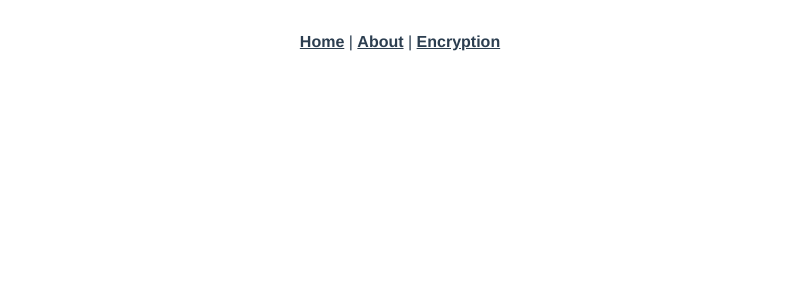
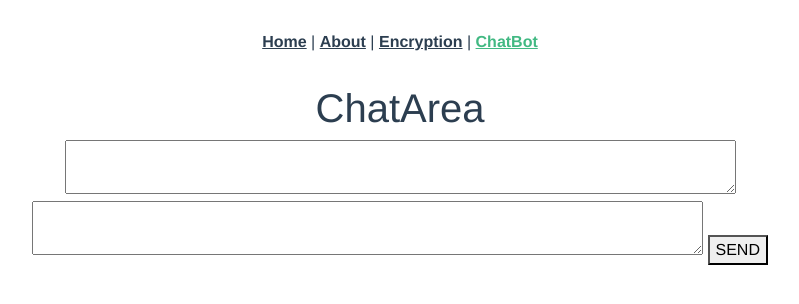
Before and after one commit to moosecodes/crypta-frontend, a Vue app: page /chatbot in a window 1280 px wide. Shown: the top 304 px of the page, without its empty margins (240-1039 px from the left). Built offline with nearby package versions, Linux system fonts and the light colour scheme.

Commit message:
add replies

```diff
--- a/src/App.vue
+++ b/src/App.vue
@@ -3,7 +3,8 @@
     <div id="nav">
       <router-link to="/">Home</router-link> |
       <router-link to="/about">About</router-link> |
-      <router-link to="/encryption">Encryption</router-link>
+      <router-link to="/encryption">Encryption</router-link> |
+      <router-link to="/chatbot">ChatBot</router-link>
     </div>
     <router-view />
   </div>
--- /dev/null
+++ b/src/components/ChatArea.vue
@@ -0,0 +1,50 @@
+<template>
+  <div class="chat-area">
+    <h1>ChatArea</h1>
+    <textarea
+      v-model="message"
+      name="message"
+      id="main-message"
+      cols="70"
+      rows="2"
+    ></textarea>
+    <textarea
+      v-model="reply"
+      name="reply"
+      id="chat-reply"
+      cols="70"
+      rows="2"
+    />
+    <button @click="sendMessage">SEND</button>
+  </div>
+</template>
+
+<script lang="ts">
+import { Component, Prop, Vue } from 'vue-property-decorator';
+import axios from 'axios';
+
+@Component
+export default class ChatArea extends Vue {
+  @Prop() private msg!: string;
+  private message = '';
+  private reply = '';
+
+  protected sendMessage(): Promise<void> {
+    console.log(this.message);
+    let response = axios
+      .post('http://localhost/api/chatbot', {
+        message: 'Fred',
+      })
+      .then((response) => {
+        this.reply = response.data;
+      })
+      .catch(function (error: string) {
+        console.log(error);
+      });
+    return response;
+  }
+}
+</script>
+
+<!-- Add "scoped" attribute to limit CSS to this component only -->
+<style scoped lang="scss"></style>
--- a/src/components/Ciphers.vue
+++ b/src/components/Ciphers.vue
@@ -1,44 +1,54 @@
 <template>
   <div class="ciphers">
-    <div class="mx-5">
-      <div v-if="this.$store.state.cipher.length == 0">Select a Cipher</div>
-      <div v-else>
-        {{ this.$store.state.cipher }}
-      </div>
-    </div>
-    <div class="btn-group" role="group" aria-label="Cipher Categories">
-      <button
-        v-for="(type, index) in types"
-        :key="index"
-        type="button"
-        class="btn btn-secondary"
-        @click="displayCategory(type)"
-      >
-        {{ type }}
-      </button>
-    </div>
+    <!-- <div>
+      <p>{{ error ? error : currentType }}</p>
+    </div> -->
+    <div class="card bg-light m-3">
+      <div class="card-body">
+        <h5 class="card-title">
+          {{ currentType ? currentType.toUpperCase() : '---' }}
+        </h5>
+        <div class="card-text">
           <div v-if="currentType" class="d-flex flex-wrap px-5">
             <div v-for="(cipher, index) in ciphers" :key="index">
               <b-button
                 v-if="cipher.includes(currentType)"
                 pill
                 class="m-1"
-          :variant="activeButton === index ? 'success' : 'outline-secondary'"
+                :variant="
+                  activeButton === index ? 'success' : 'outline-secondary'
+                "
                 @click="selectCipher(cipher, index)"
               >
                 {{ cipher }}
               </b-button>
             </div>
           </div>
-    <div>
-      <p>{{ error ? error : 'Errors: none' }}</p>
+        </div>
+      </div>
+      <div class="card-header">
+        <button
+          v-for="(type, index) in encryptionTypes"
+          :key="index"
+          type="button"
+          class="mx-1"
+          :class="
+            currentType == type
+              ? 'btn btn-success'
+              : 'btn btn-outline-secondary'
+          "
+          @click="displayCategory(type)"
+        >
+          {{ type }}
+        </button>
+      </div>
     </div>
   </div>
 </template>
 
 <script lang="ts">
 import { Component, Vue } from 'vue-property-decorator';
-import axios, { AxiosPromise } from 'axios';
+import axios from 'axios';
 
 @Component
 export default class Ciphers extends Vue {
@@ -46,10 +56,10 @@ export default class Ciphers extends Vue {
   private selectedCipher = '';
   private error = null;
   private activeButton = -1;
-  private types: string[] = [];
-  private currentType = '';
+  private encryptionTypes: string[] = [];
+  private currentType = 'Select Cipher';
 
-  private selectCipher(cipher: string, index: any) {
+  private selectCipher(cipher: string, index: number) {
     this.activeButton = index;
     this.selectedCipher = cipher;
     this.$store.commit('setCipher', this.selectedCipher);
@@ -59,21 +69,24 @@ export default class Ciphers extends Vue {
     this.currentType = type;
   }
 
-  private created(): Promise<AxiosPromise> {
+  private created(): Promise<void> {
     let err: null | string = null;
 
-    let response: any = axios
-      .get('http://192.168.86.67/api/encryption/list')
+    let response = axios
+      .get('http://localhost/api/encryption/list')
       .then((response) => {
+        console.log(response);
         for (let i = 0; i < response.data.length; i++) {
           let currentType = response.data[i].split('-')[0];
-          if (!this.types.includes(currentType)) {
-            this.types.push(currentType);
+          if (!this.encryptionTypes.includes(currentType)) {
+            this.encryptionTypes.push(currentType);
           }
         }
         this.ciphers = response.data;
       })
-      .catch(function (error: string) { err = error; });
+      .catch(function (error: string) {
+        err = error;
+      });
 
     if (err) this.error = err;
 
@@ -81,3 +94,9 @@ export default class Ciphers extends Vue {
   }
 }
 </script>
+
+<style scoped lang="scss">
+.card-text {
+  min-height: 250px;
+}
+</style>
--- a/src/components/EncryptionBoxes.vue
+++ b/src/components/EncryptionBoxes.vue
@@ -1,26 +1,31 @@
 <template>
   <div class="encryption-boxes">
-    <div class="d-flex flex-column px-5">
+    <div class="d-flex flex-column m-3">
       <b-form-textarea
         id="inputString"
         v-model="inputString"
         placeholder="Enter text to encrypt here"
         rows="5"
+        :disabled="!encryptMode"
       />
       <b-form-textarea
         id="encryptedData"
         v-model="encryptedData"
         placeholder="Decrypted data will display here"
         rows="15"
-        :disabled="true"
+        :disabled="encryptMode"
       />
-      <b-button @click="submit('encrypt')" :disabled="!cipher">
-        <span v-if="!cipher">
+      <b-button @click="submit('encrypt')" variant="success">
+        <!-- <span v-if="!cipher">
           Select a cipher
+        </span>
+        <span v-else-if="!inputString.length">
+          Enter input string
         </span>
         <span v-else>
           Encrypt using <b>{{cipher}}</b>
-        </span>
+        </span> -->
+        submit
       </b-button>
     </div>
   </div>
@@ -34,15 +39,16 @@ import axios from 'axios';
 export default class EncryptionBoxes extends Vue {
   private inputString = '';
   private encryptedData = '';
+  private encryptMode = true;
 
   private get cipher() {
     return this.$store.state.cipher;
   }
 
-  private encryptString(text: string, cipher: string): void {
+  private encryptString(): void {
     axios
       .get(
-        `http://192.168.86.67/api/encryption/encrypt?text=${text}&cipher=${cipher}`
+        `http://localhost/api/encryption/encrypt?text=${this.inputString}&cipher=${this.$store.state.cipher}`
       )
       .then((response) => {
         this.encryptedData = JSON.stringify(response.data, null, 2);
@@ -52,13 +58,12 @@ export default class EncryptionBoxes extends Vue {
       });
   }
 
-  private decryptString(text: string, cipher: string): void {
+  private decryptString(data: string): void {
     axios
-      .get(
-        `http://192.168.86.67/api/encryption/decrypt?text=${text}&cipher=${cipher}`
-      )
+      .post(`http://localhost/api/encryption/decrypt`, {
+        data,
+      })
       .then((response) => {
-        console.log(response.data);
         this.inputString = response.data;
       })
       .catch(function (error) {
@@ -66,9 +71,15 @@ export default class EncryptionBoxes extends Vue {
       });
   }
 
-  private submit(mode: string) {
-    if (mode === 'encrypt' && this.inputString && this.$store.state.cipher) {
-      this.encryptString(this.inputString, this.$store.state.cipher);
+  private submit() {
+    if (this.$store.state.cipher) {
+      if (this.encryptMode) {
+        console.log('encryptString');
+        this.encryptString();
+      } else {
+        console.log('decryptString');
+        this.decryptString(this.encryptedData);
+      }
     }
   }
 
--- a/src/router/index.ts
+++ b/src/router/index.ts
@@ -28,6 +28,15 @@ const routes: Array<RouteConfig> = [
     component: () =>
       import(/* webpackChunkName: "encryption" */ '../views/Encryption.vue'),
   },
+  {
+    path: '/chatbot',
+    name: 'ChatBot',
+    // route level code-splitting
+    // this generates a separate chunk (chatbot.[hash].js) for this route
+    // which is lazy-loaded when the route is visited.
+    component: () =>
+      import(/* webpackChunkName: "chatbot" */ '../views/ChatBot.vue'),
+  },
 ];
 
 const router = new VueRouter({
--- /dev/null
+++ b/src/views/ChatBot.vue
@@ -0,0 +1,17 @@
+<template>
+  <div class="chatbot-feature">
+    <chat-area />
+  </div>
+</template>
+
+<script lang="ts">
+import { Component, Vue } from 'vue-property-decorator';
+import ChatArea from '@/components/ChatArea.vue';
+
+@Component({
+  components: {
+    ChatArea,
+  },
+})
+export default class ChatBot extends Vue {}
+</script>
--- a/src/views/Home.vue
+++ b/src/views/Home.vue
@@ -2,16 +2,19 @@
   <div class="home">
     <img alt="Vue logo" src="../assets/logo.png" />
     <HelloWorld msg="Welcome to Your Vue.js + TypeScript App" />
+    <ChatArea msg="ChatArea" />
   </div>
 </template>
 
 <script lang="ts">
 import { Component, Vue } from 'vue-property-decorator';
 import HelloWorld from '@/components/HelloWorld.vue'; // @ is an alias to /src
+import ChatArea from '@/components/ChatArea.vue'; // @ is an alias to /src
 
 @Component({
   components: {
     HelloWorld,
+    ChatArea,
   },
 })
 export default class Home extends Vue {}
```
Also changed, not shown: 1 other file (tests, documents, lock files or other folders). Lines whose indentation alone changed are shown as unchanged.
